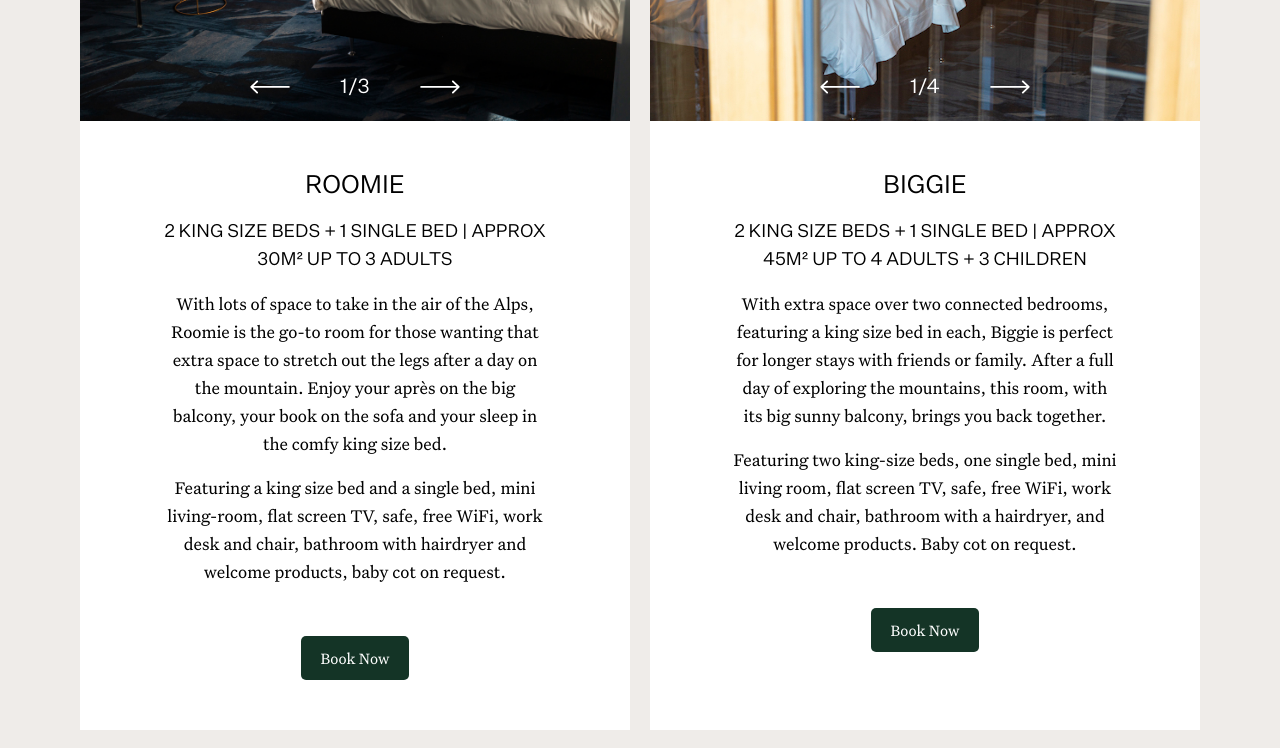
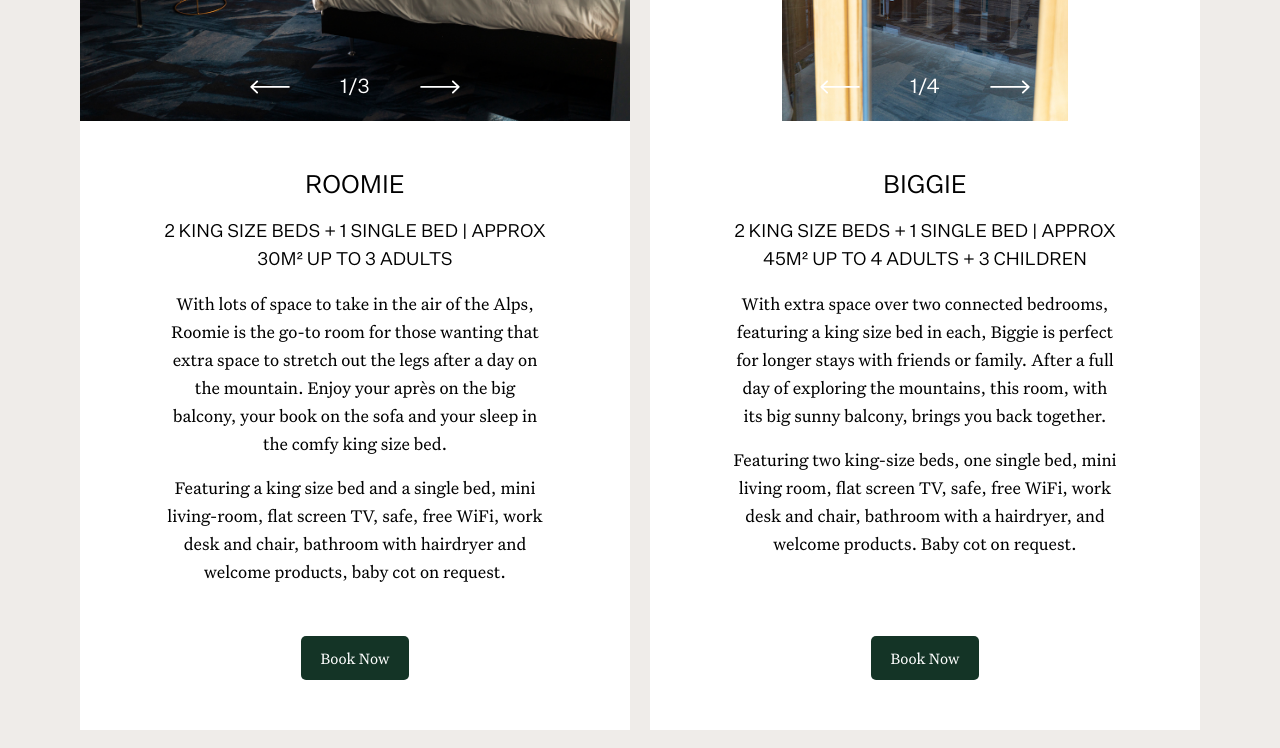
Before and after one commit to nathaliejanep/ShedHOTEL, a React (Create React App) app: page /rooms in a window 1280 px wide. Shown: the part 1400-2148 px from the top of the page. Built offline with nearby package versions, Linux system fonts and the light colour scheme.

Commit message:
Moved book now with flex

```diff
--- a/src/pages/Rooms/Rooms.jsx
+++ b/src/pages/Rooms/Rooms.jsx
@@ -259,18 +259,13 @@ const Rooms = () => {
             <span>and Hotel Amenities</span>
           </h3>
           <p>
+            <span>FREE WIFI</span>
             <span>BEDS DRESSED IN COTTON</span>
-            <span>MALIN+GOETZ BATHROOM AMENITIES</span>
-
-            <span>HAIR DRYER</span>
-            <span>SITTING AREA AND/OR DESK</span>
-            <span>USB/USB-C PORTS</span>
-            <span>
-              CURATED FREE CONTENT ON SAMSUNG LED TVS WITH SCREENCASTING
-              CAPABILTIES
-            </span>
+            <span>LUXURIOUS BATHROOM AMENITIES</span>
             <span>DAILY HOUSEKEEPING & LAUNDRY/DRY CLEANING SERVICES</span>
-            <span>LES CLEFS D’OR CONCIERGE, RESTAURANT & PARKING</span>
+            <span>APP CONCIERGE</span>
+            <span>RESTAURANT & CONFERENCE ROOM</span>
+            <span>INDOOR PARKING</span>
           </p>
         </section>
         {/* DYNAMIC SOLUTION */}
--- a/src/pages/Rooms/Rooms.scss
+++ b/src/pages/Rooms/Rooms.scss
@@ -13,10 +13,12 @@
   }
 
   &__card {
+    display: flex;
+    flex-direction: column;
     align-items: center;
     background-color: $white;
-    text-align: center;
     padding-bottom: 50px;
+
     //FIX: hover effect changes on image??
     @media (hover: hover) {
       &:hover {
@@ -26,7 +28,7 @@
     }
 
     &-text {
-      padding-top: 50px;
+      padding: 50px 0;
       transition: 0.8s;
 
       p {
@@ -34,6 +36,7 @@
         font-size: toRem(18);
         line-height: toRem(28);
       }
+
       &__capacity {
         font-family: 'Untitled Sans';
         text-transform: uppercase;
@@ -50,10 +53,13 @@
     }
 
     // Book now button
+    &-btn {
+      border: 1px solid black;
+      align-self: flex-end;
+    }
     a {
-      margin-top: 50px;
       display: inline-block;
-
+      margin-top: auto;
       @media (hover: hover) {
         &:hover {
           background-color: $goatBeige;
@@ -98,7 +104,7 @@
 
       .rooms__card {
         &-text {
-          padding: 1rem;
+          padding: 2rem 1rem;
         }
       }
     }
```
